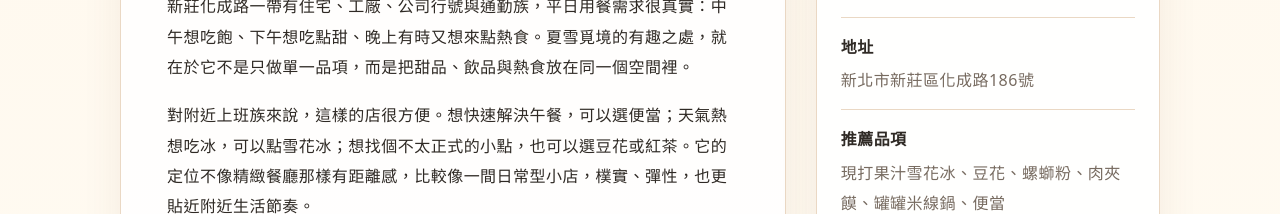
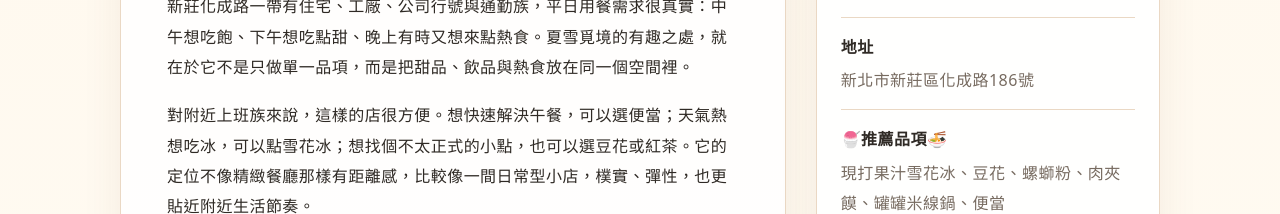
Before and after one commit to peiju1011-wq/taiwan-travel-landing, a plain HTML site: page xuexia-single-store-depth.html in a window 1280 px wide. Shown: the part 1020-1234 px from the top of the page. Drawn offline with Linux system fonts and the light colour scheme.

Commit message:
Update xuexia-single-store-depth.html

```diff
--- a/xuexia-single-store-depth.html
+++ b/xuexia-single-store-depth.html
@@ -681,7 +681,7 @@ FAQ｜夏雪覓境常見問題
             新北市新莊區化成路186號
           </div>
           <div class="info-row">
-            <strong>推薦品項</strong>
+            <strong>🍧推薦品項🍜</strong>
             現打果汁雪花冰、豆花、螺螄粉、肉夾饃、罐罐米線鍋、便當
           </div>
           <div class="info-row">
```
